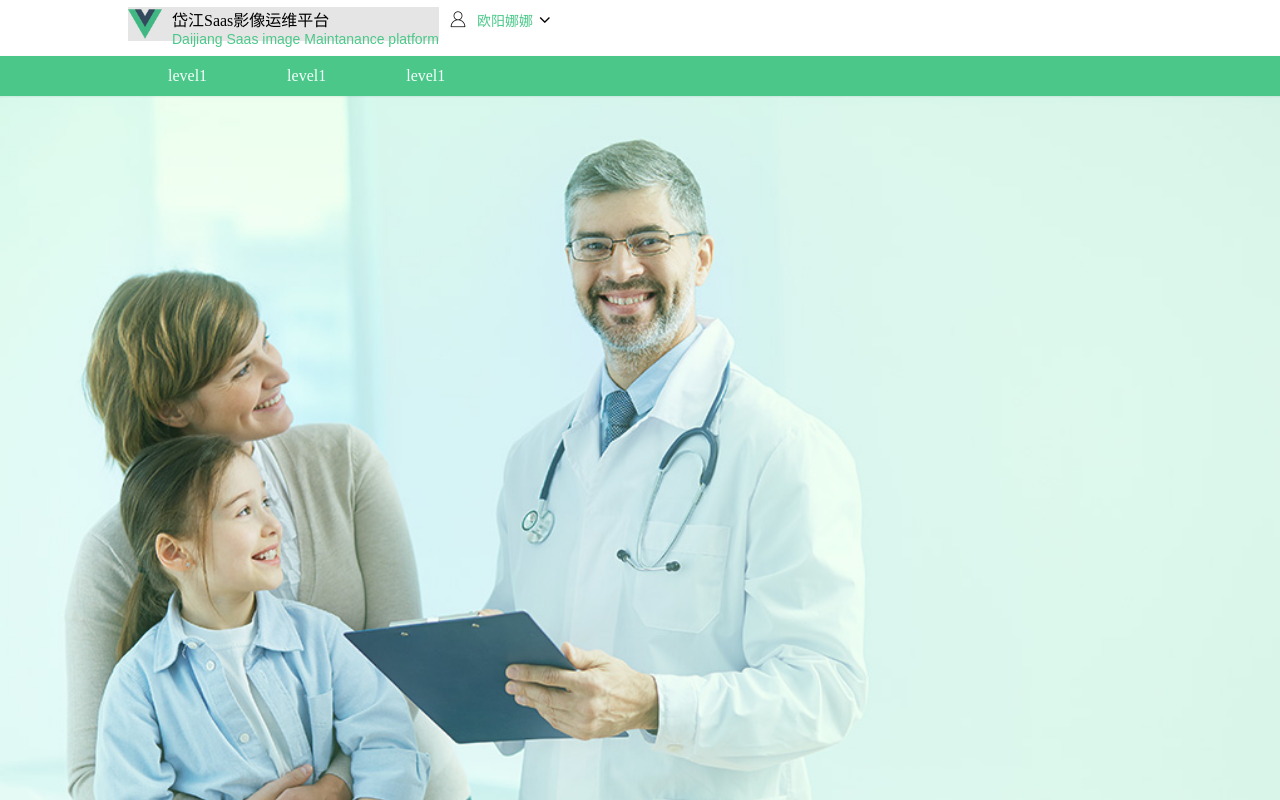
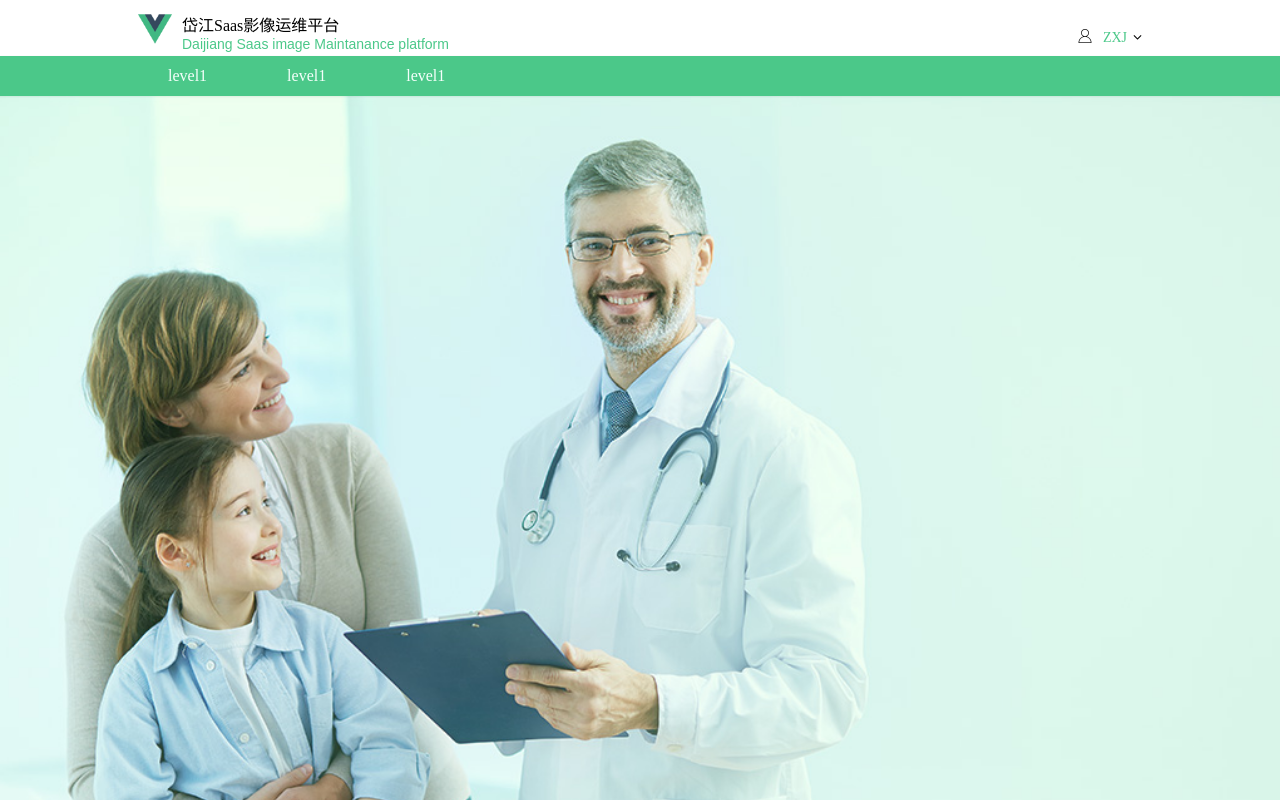
Before and after one commit to UnaBella/webris, a Vue app: page /#/ in a window 1280 px wide. Built offline with nearby package versions, Linux system fonts and the light colour scheme.

Commit message:
20170407
Signed-off-by: LittleWhiteZhou <'905328865@qq.com'>

```diff
--- a/src/assets/stylesheets/reset01.css
+++ b/src/assets/stylesheets/reset01.css
@@ -1,7 +1,5 @@
 * {
-  margin: 0;
-  padding: 0;
-  border: 0;
+  box-sizing: border-box;
 }
 html {
   font-size: 62.5%;
--- a/src/assets/stylesheets/reset01.less
+++ b/src/assets/stylesheets/reset01.less
@@ -1,4 +1,4 @@
-*{margin:0;padding:0;border:0}
+*{box-sizing:border-box}
 html{font-size:62.5%}
 body{font-family:微软雅黑,serif;font-size:1.4rem;min-width:1024px}
 blockquote,body,button,code,dd,div,dl,dt,fieldset,form,h1,h2,h3,h4,h5,h6,input,legend,li,ol,p,pre,td,textarea,th,ul{margin:0;padding:0}
--- a/src/components/TopBar.vue
+++ b/src/components/TopBar.vue
@@ -21,17 +21,23 @@
           name2: 'Daijiang Saas image Maintanance platform'
         },
         accountData: {
-        name: '欧阳娜娜',
-        list: [{ text: '账户信息' }, { text: '修改密码' }, { text: '退出　　' }]
+          name: 'ZXJ',
+          menus: [{text: '账户信息'}, {text: '修改密码'}, {text: '退出　　'}]
         }
       }
     },
-  components: { Brand, Account }
+    components: {Brand, Account}
   };
 </script>
 
 <style lang="less" scoped>
   .topbar {
     height: 56px;
+    .wrap {
+      padding: 0 10px 10px;
+      display: flex;
+      justify-content: space-between;
+      align-items: flex-end;
+    }
   }
 </style>
--- a/src/components/TopBar_Account.vue
+++ b/src/components/TopBar_Account.vue
@@ -1,11 +1,17 @@
 <template>
-  <div class="account">
+    <div class="account-container">
+        <!--用户名展示-->
+        <div class="account-showing">
             <i class="iconfont icon-user"></i>
             <span>{{data.name}}</span>
-    <i class="icon-angle-down"></i>
-    <div>
+            <i class="icon-angle-down arrow"></i>
+        </div>
+        <!--下拉菜单-->
+        <div class="account-dropmenu">
             <ul>
-        <li v-for="i in data.list "><a href="#">{{i.text}}</a></li>
+                <li v-for="m in data.menus ">
+                    <a href="#">{{m.text}}</a>
+                </li>
             </ul>
         </div>
     </div>
@@ -13,9 +19,6 @@
 
 <script>
     export default {
-    data() {
-      return {}
-    },
         props: ['data']
     }
 </script>
@@ -23,47 +26,52 @@
 <style lang="less" scoped>
     @import "../assets/stylesheets/base01.less";
 
-  .account {
+    .account-container {
         display: inline-block;
+        position: relative;
         cursor: pointer;
-    position: relative;
-    padding: 10px;
-    // 字体图标
-    i {
-      font-size: 1.8rem;
+        &:hover {
+            .account-dropmenu {
+                display: block;
+            }
+            .arrow {
+                transform: rotate(180deg);
+            }
+        }
+    }
+
+    .account-showing {
+        span {
+            color: @basec1;
+            margin: 0 6px 0 10px;
+        }
+        .arrow {
             display: inline-block;
             transition: 0.2s;
         }
-    // 用户名
-    span {
-      color: @basec1;
-      margin-left: 10px;
-      margin-right: 6px;
     }
-    // 下拉菜单
-    div {
-      width: calc(100% - 20px);
+
+    .account-dropmenu {
         position: absolute;
-      /*left: 0;*/
-      top: 100%;
-      box-sizing: border-box;
-      background-color: @bgc-td;
+        display: none;
+        width: 106px;
+        left: ~"calc(50% - 53px)";
+        padding-top: 10px;
+        z-index: 99;
+        ul {
             border: 1px solid @basec1;
             border-radius: @borradius1;
+            background-color: @bgc-td;
             box-shadow: 0 0 10px rgba(0, 0, 0, 0.2);
-      display: none;
-      ul {
             li {
                 height: 24px;
                 line-height: 24px;
                 padding: 0 10px;
                 text-align: right;
-          /*下拉菜单列表项分割线*/
                 border-bottom: 1px solid @borc-secsplit;
                 &:last-child {
                     border: none;
                 }
-          /*鼠标放上更换颜色*/
                 &:hover {
                     background-color: @basec1;
                     a {
@@ -73,16 +81,5 @@
             }
         }
     }
-    /*鼠标放上显示下拉菜单*/
-    &:hover {
-      div {
-        display: block;
-      }
-      /*箭头旋转*/
-      i:nth-of-type(2) {
-        transform: rotate(180deg);
-      }
-    }
-  }
 
 </style>
--- a/src/components/TopBar_Brand.vue
+++ b/src/components/TopBar_Brand.vue
@@ -23,7 +23,6 @@
     .brand {
         display: inline-block;
         height: 34px;
-  background-color: rgba(0,0,0,0.1);
         .brand-logo {
             height: 34px;
             margin-right: 10px;
```
Also changed, not shown: src/components/DropDown.vue (deleted). Lines whose indentation alone changed are shown as unchanged.
